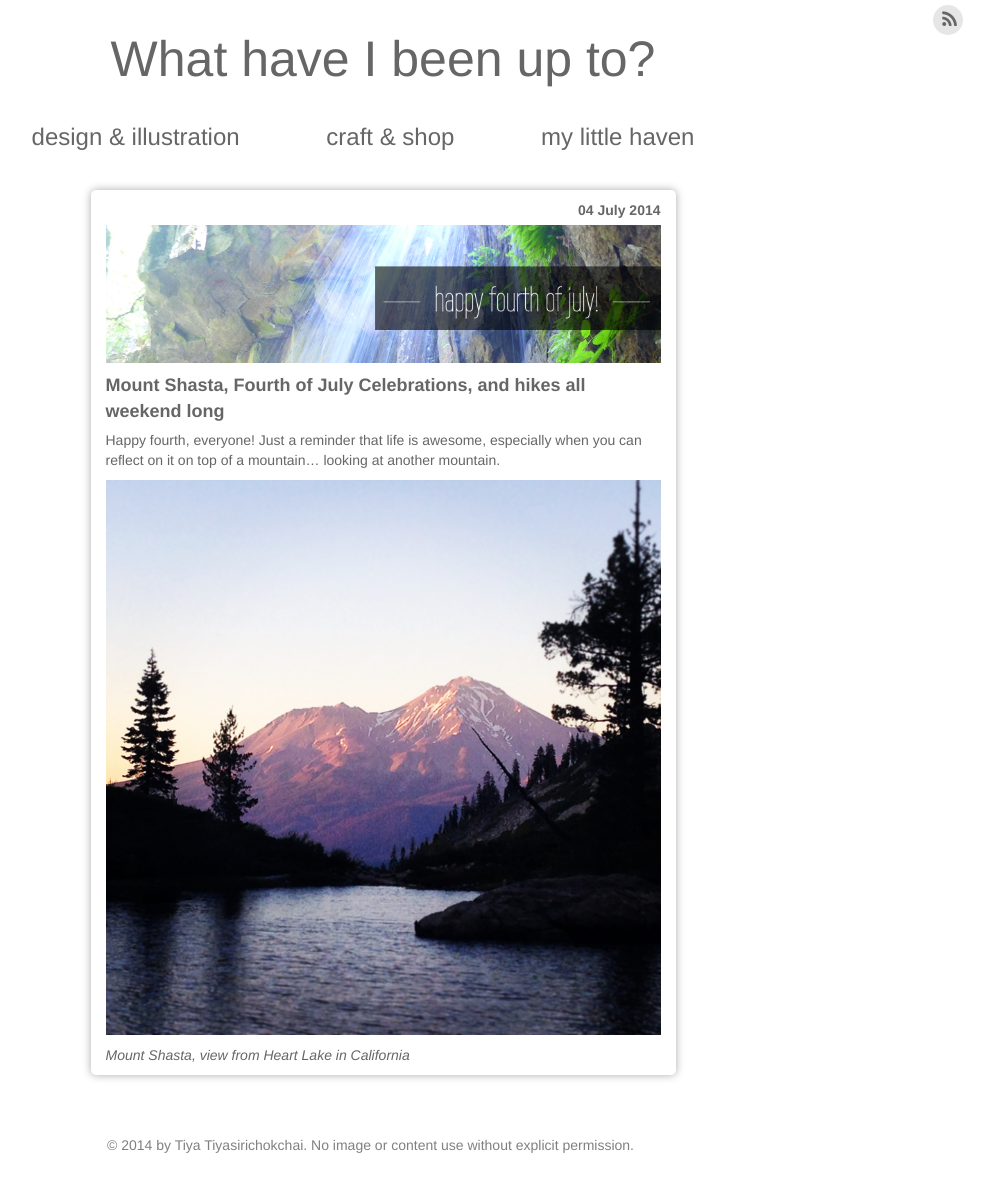
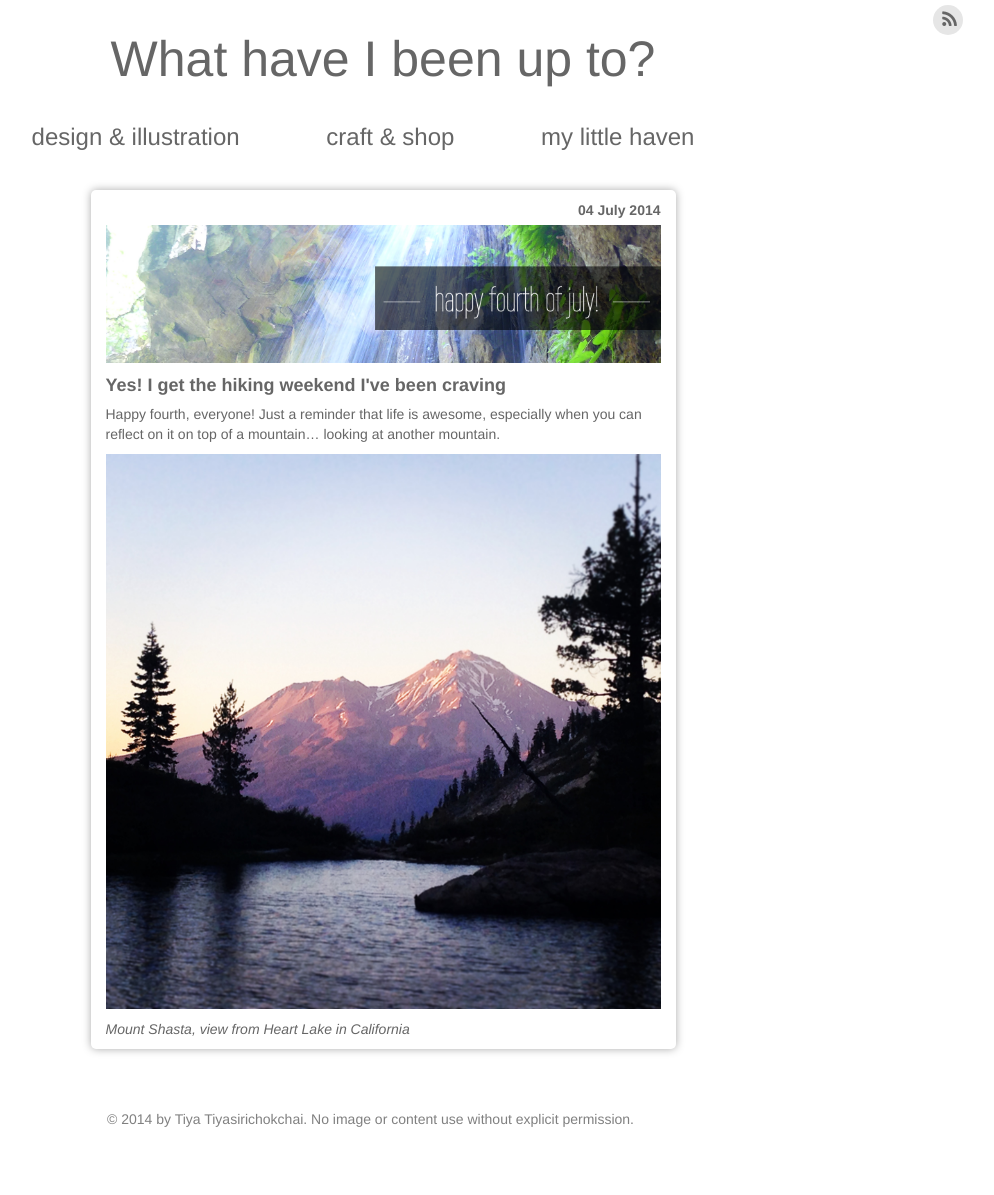
Before and after one commit to Tiyatiya/Tiyatiya.github.io, a Jekyll site: the page built from _posts/2014-7-04-fourthofjulymountshasta.md, in a window 1280 px wide. Shown: the whole page, without its empty margins (257-1251 px from the left). Built offline with Jekyll 4.4.1, drawn with Linux system fonts in a browser that asks for light colours; nearby versions of some CDN libraries; some web fonts are replaced; after the commit the page ends 1169 px from its top, so only the background shows below that.

Commit message:
Fixed typos on fourth post

```diff
--- a/_posts/2014-7-04-fourthofjulymountshasta.md
+++ b/_posts/2014-7-04-fourthofjulymountshasta.md
@@ -1,7 +1,7 @@
 ---
 layout: post
-title: Mount Shasta, Fourth of July Celebrations, and hikes all weekend long
-description: Finally I get the hiking weekend I've been craving!
+title: Yes! I get the hiking weekend I've been craving
+description: Fourth of July celebrations, food, friends, and high elevation
 image: /assets/placeholders/fourthofjuly.png
 ---
 Happy fourth, everyone! Just a reminder that life is awesome, especially when you can reflect on it on top of a mountain... looking at another mountain.
```
